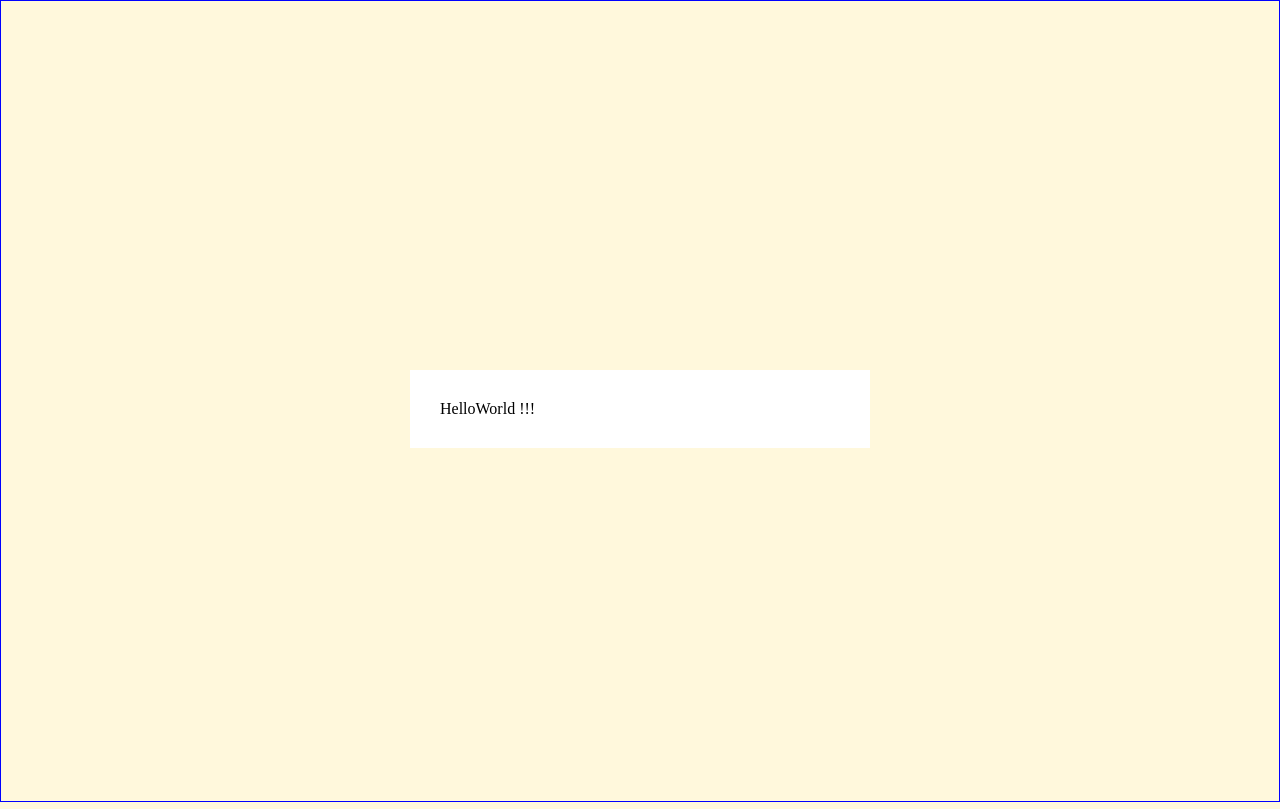
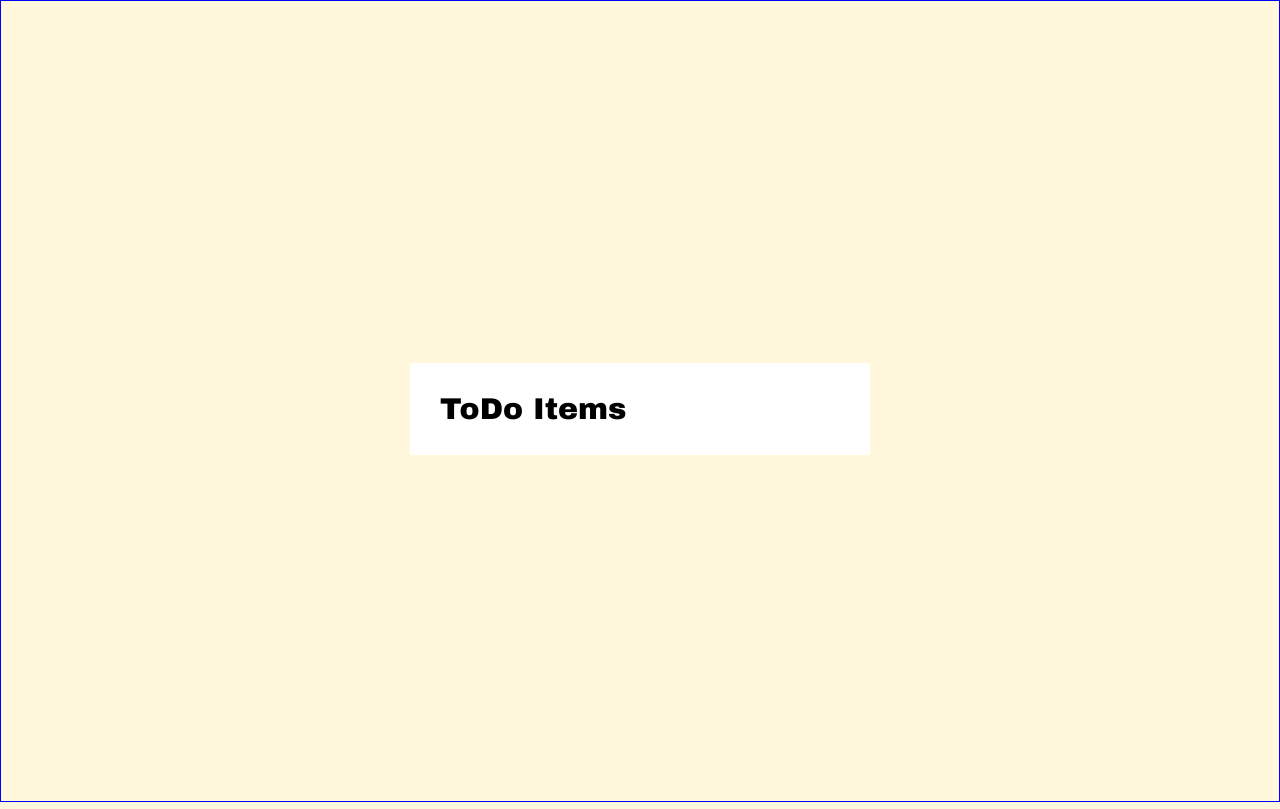
Before and after one commit to stefand2003/to-do-list-vite, a React (Vite) app: page / in a window 1280 px wide. Built offline with nearby package versions, Linux system fonts and the light colour scheme.

Commit message:
Added the header component

```diff
--- a/src/App.scss
+++ b/src/App.scss
@@ -10,3 +10,8 @@ body {
   justify-content: center;
   align-items: center;
 }
+
+h1 {
+  margin: 0;
+  padding: 0;
+}
--- a/src/components/container/container.jsx
+++ b/src/components/container/container.jsx
@@ -1,6 +1,6 @@
 import React from "react";
 import "./container.scss";
 
-export default function container() {
-  return <div className="container">HelloWorld !!!</div>;
+export default function container({ children }) {
+  return <div className="container"> {children} </div>;
 }
--- /dev/null
+++ b/src/components/header/header.jsx
@@ -0,0 +1,6 @@
+import React from "react";
+import "./header.scss";
+
+export default function header() {
+  return <h1 className="header">ToDo Items</h1>;
+}
--- /dev/null
+++ b/src/components/header/header.scss
@@ -0,0 +1,4 @@
+.header {
+  font-size: 30px;
+  font-family: "Arial Black";
+}
--- a/src/pages/Home.jsx
+++ b/src/pages/Home.jsx
@@ -1,6 +1,11 @@
 import React from "react";
 import Container from "../components/container/container.jsx";
+import Header from "../components/header/header";
 
 export default function Home() {
-  return <Container />;
+  return (
+    <Container>
+      <Header />
+    </Container>
+  );
 }
```
